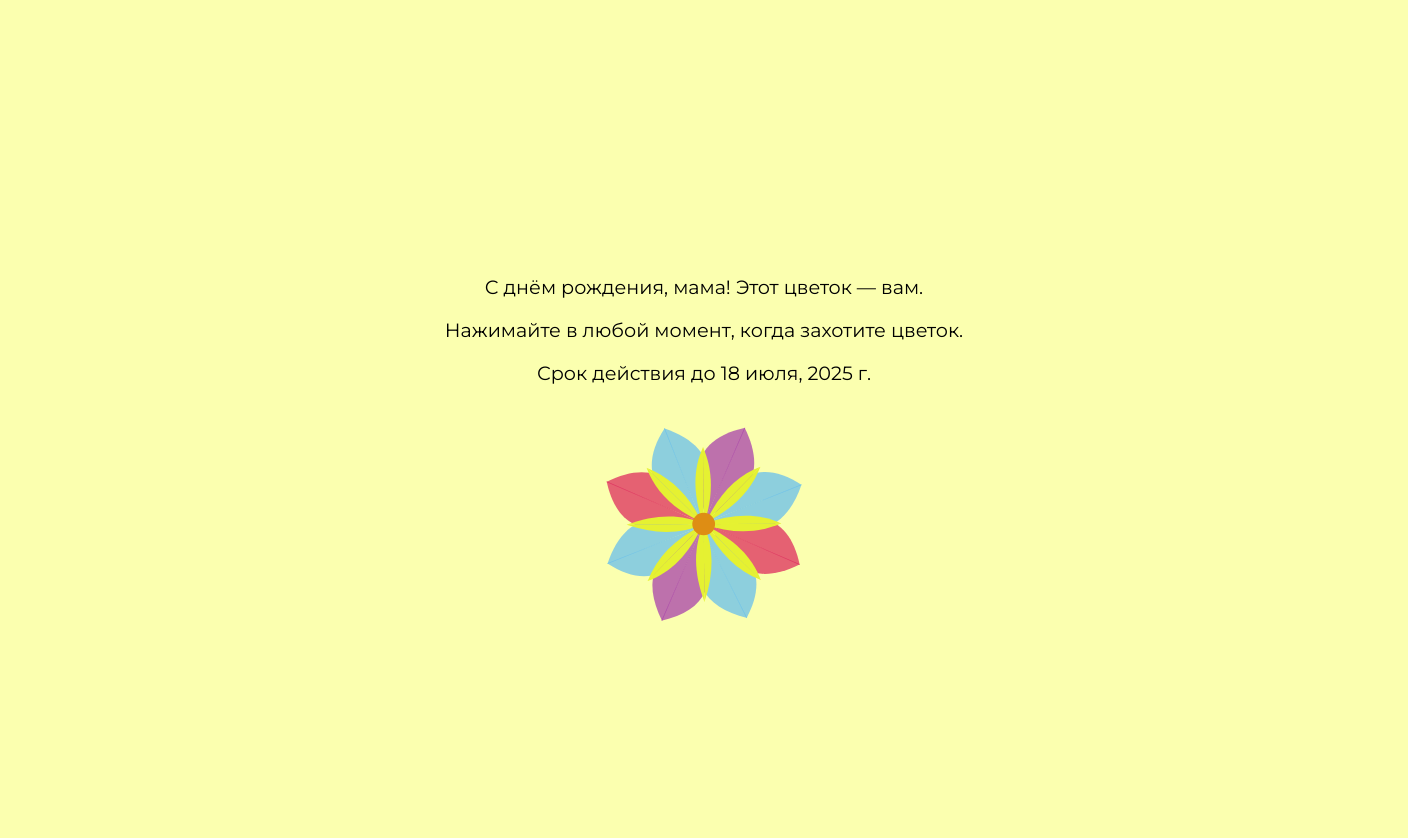
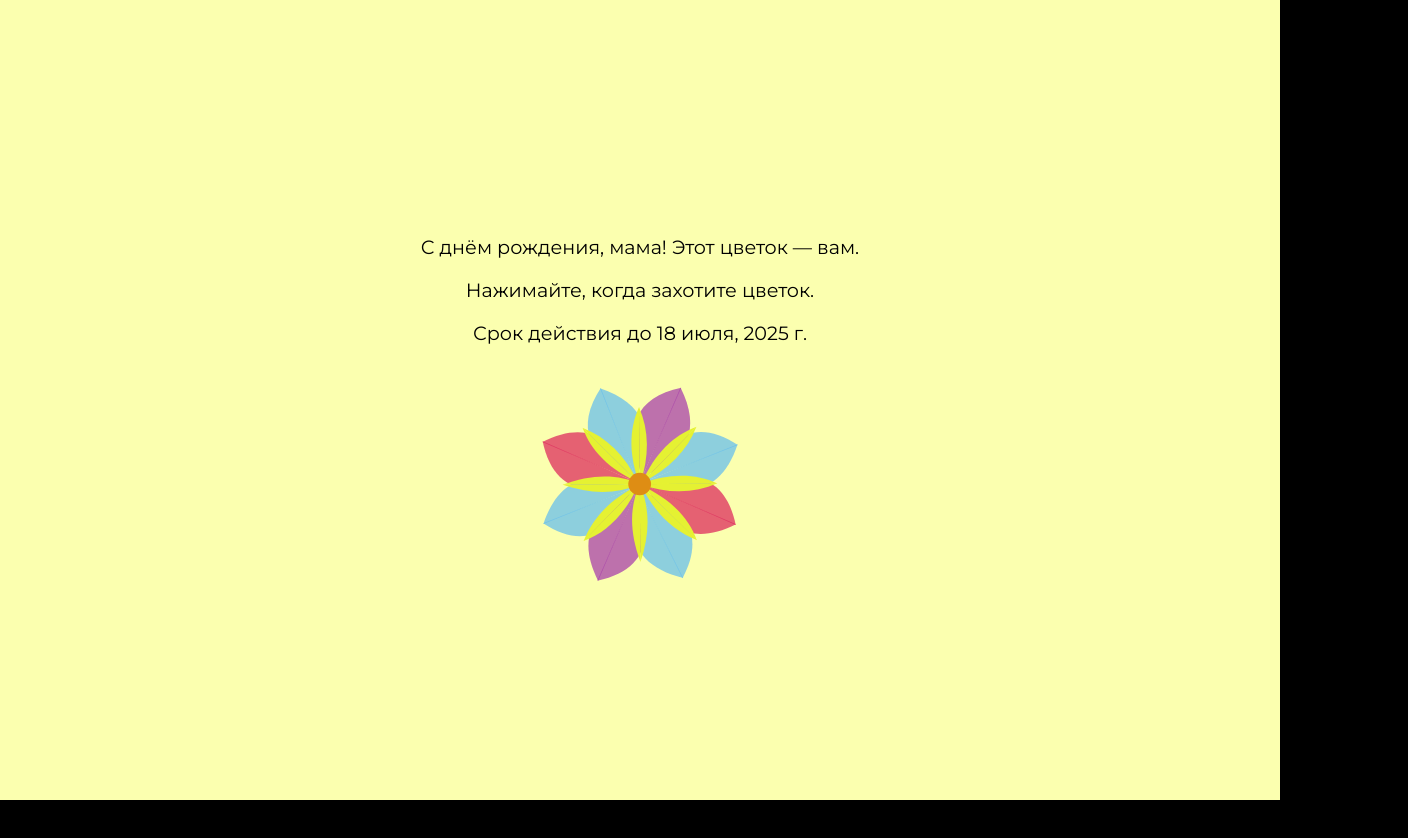
Before and after one commit to jinglebells2020/gul-al, a website: page index.html in a window 1280 px wide. Shown: the whole page, 1408 px wide, since content can reach past the window. After the commit the page ends 800 px from the top, so only its background shows below. Drawn offline with Linux system fonts and the light colour scheme.

Commit message:
Update index.html

```diff
--- a/index.html
+++ b/index.html
@@ -14,8 +14,8 @@
       flex-direction: column;
       justify-content: center;
       align-items: center;
-      height: 110vh;
-      width: 110vw;
+      height: 100vh;
+      width: 100vw;
       font-family: 'Montserrat', sans-serif;
     }
 
@@ -48,7 +48,7 @@
 <body>
   <div style="text-align: center; color: rgb(0, 0, 0); margin-bottom: 20px; font-size: 1.2em;">
     <p>С днём рождения, мама! Этот цветок — вам.</p>
-    <p>Нажимайте в любой момент, когда захотите цветок.</p>
+    <p>Нажимайте, когда захотите цветок.</p>
     <p>Срок действия до 18 июля, 2025 г.</p>
   </div>
   <button id="svg-button" onclick="send()">
```
